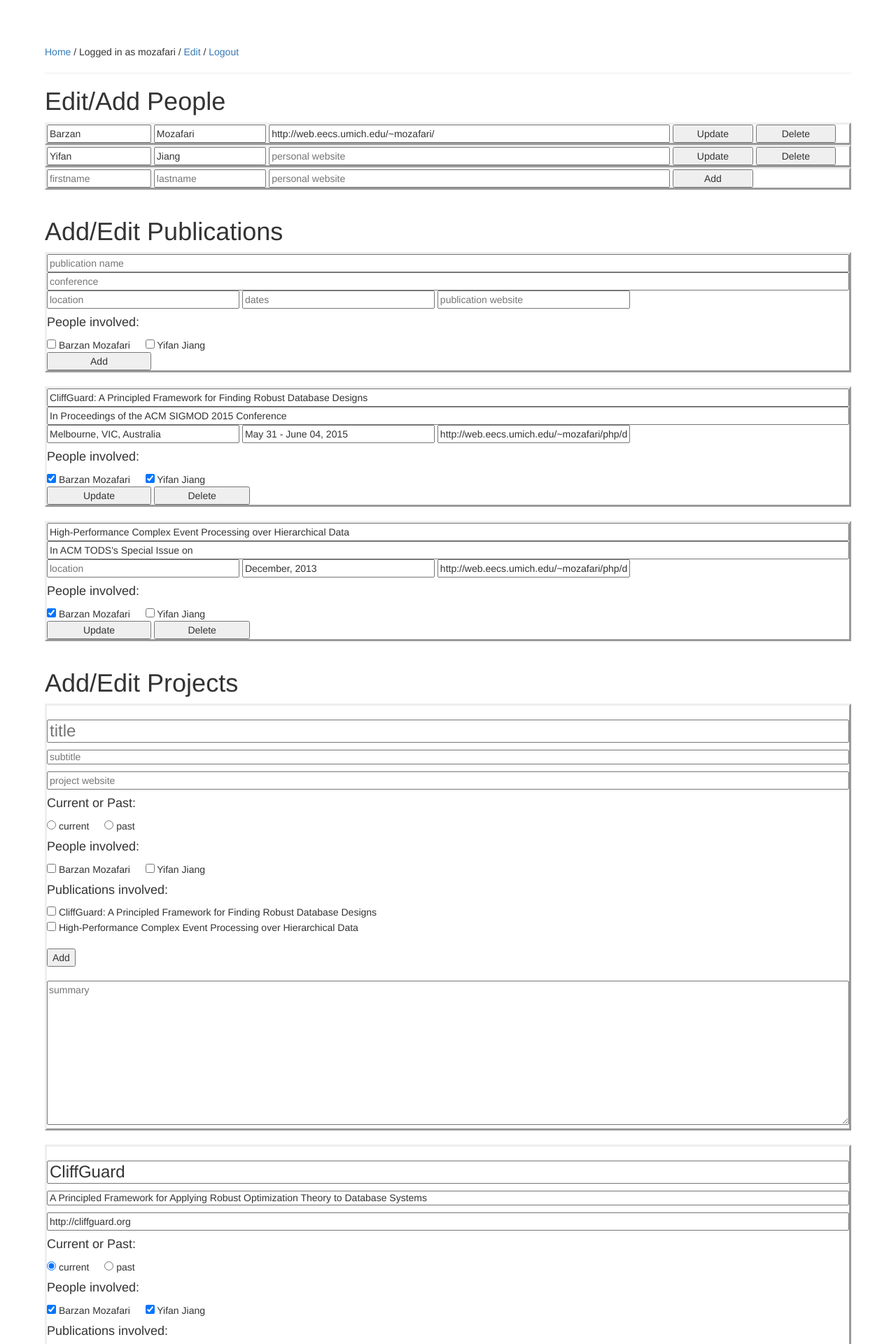
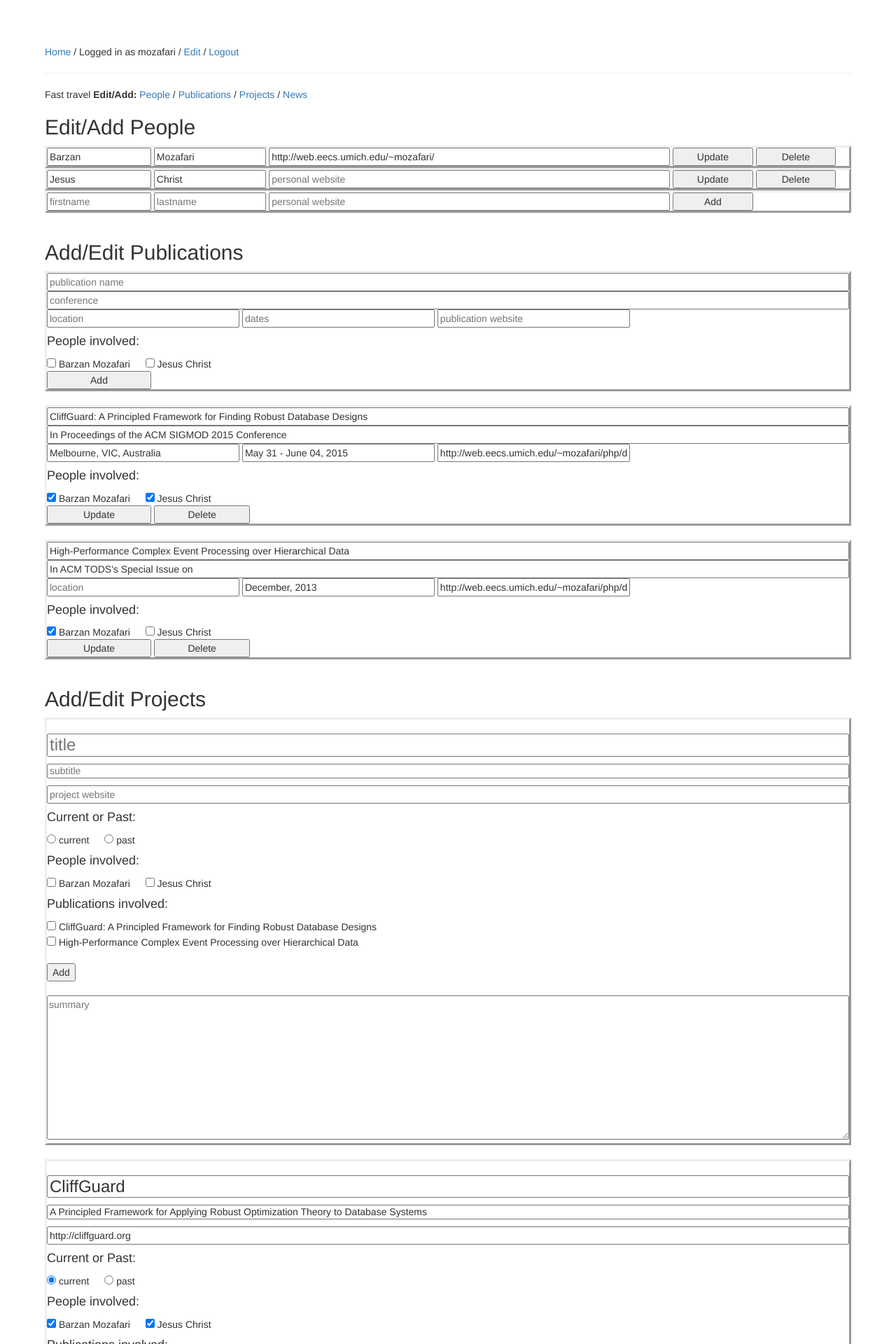
Before and after one commit to yifjiang/dynamic-project-website, a Flask app: page /yifjiang_screening/edit in a window 1280 px wide. Shown: the top 1920 px of the page at 70% size. Run offline with Flask 2, Linux system fonts and the light colour scheme; a user stored in the database is signed in; data comes from the database, SQL or seed files in the repository; some libraries are stand-ins or nearby versions.

Commit message:
subtle modification

```diff
--- a/sql/load_data.sql
+++ b/sql/load_data.sql
@@ -21,7 +21,7 @@ K*SQL solves the long-standing problem of providing a unified query engine for b
 CliffGuard is a practical framework that creates robust designs that are immune to parameter uncertainties as much as desired. CliffGuard is the first attempt at applying robust optimization theory in Operations Research to building a practical framework for solving one of the most fundamental problems in databases, namely finding the best physical design.','current');
 INSERT INTO people(firstname, lastname, people_website) values
 ('Barzan', 'Mozafari', 'http://web.eecs.umich.edu/~mozafari/'),
-('Yifan', 'Jiang', null);
+('Jesus', 'Christ', null);
 
 INSERT INTO projectPeople(project_id, people_id) values (2,1), (1,1), (2,2);
 
--- a/templates/edit.html
+++ b/templates/edit.html
@@ -1,6 +1,7 @@
 {% extends "base.html" %}
 {% block content %}
-<h1>Edit/Add People</h1>
+Fast travel <b>Edit/Add:</b> <a href="#people_title">People</a> / <a href="#publications_title">Publications</a> / <a href="#projects_title">Projects</a> / <a href="#news_title">News</a>
+<h2 id="people_title">Edit/Add People</h2>
 {% for person in people %}
 <form method="post" style="width:100%;border-style: outset;">
 	<input type="hidden" name="form_type" value="edit_people">
@@ -21,7 +22,7 @@
 </form>
 <br>
 
-<h1>Add/Edit Publications</h1>
+<h2 id="publications_title">Add/Edit Publications</h2>
 
 <form  method="post" style="width:100%;border-style: outset;">
 	<input type="hidden" name="form_type" value="add_publication">
@@ -55,7 +56,7 @@
 </form><br>
 {% endfor %}
 
-<h1>Add/Edit Projects</h1>
+<h2 id="projects_title">Add/Edit Projects</h2>
 <div style="border-style: outset;">
 <form method="post" id="new_project_form" style="width:100%">
 	<input type="hidden" name="form_type" value="new_project">
@@ -114,7 +115,7 @@
 </div><br>
 {% endfor %}
 
-<h1>Add/Edit news</h1>
+<h2 id="news_title">Add/Edit news</h2>
 <div style="border-style: outset;">
 <form method="post" style="width: 100%" id="new_news">
 	<input type="hidden" name="form_type" value="new_news">
```
